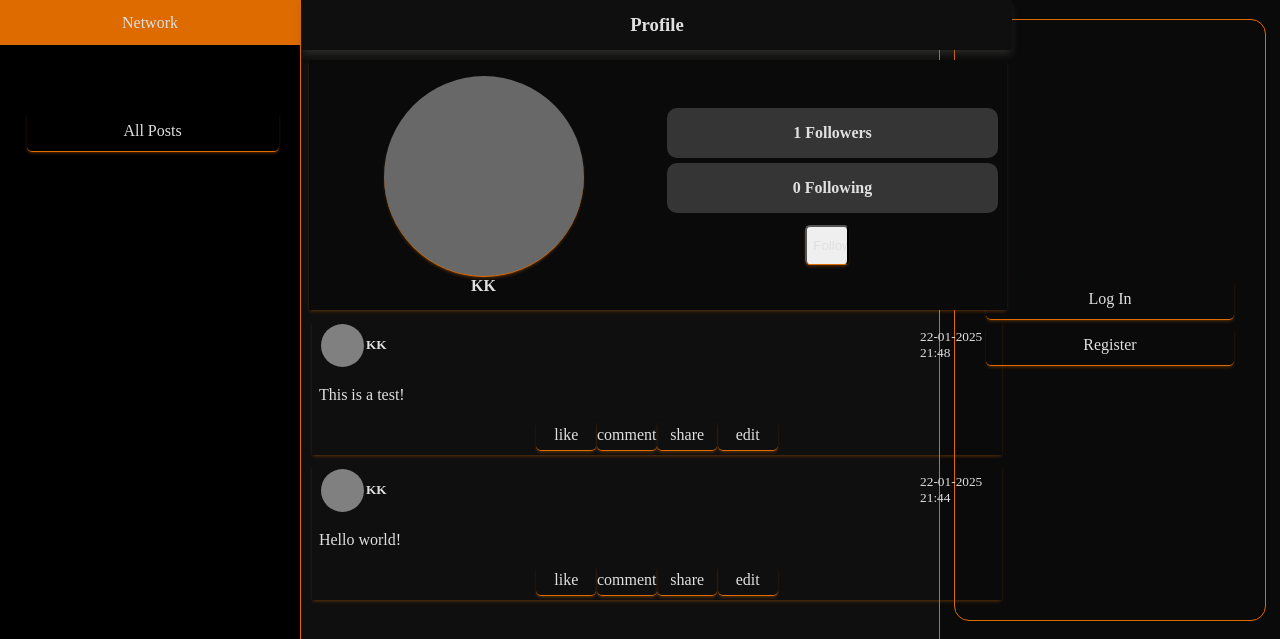
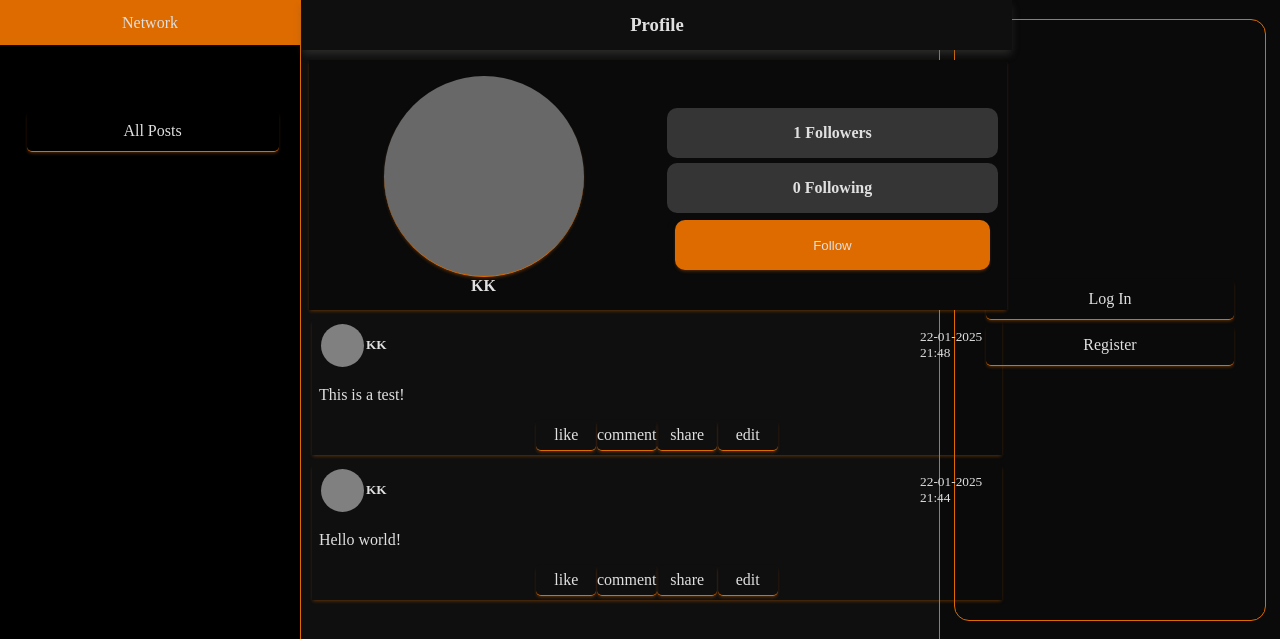
Before and after one commit to KKRamushu/CS50project4, a Django app: page /profile/1 in a window 1280 px wide. Shown: the top 639 px of the page. Run offline with Django 3.2, Linux system fonts and the light colour scheme; data comes from the database, SQL or seed files in the repository; both versions use the stored data as it was after the commit; some libraries are stand-ins or nearby versions.

Commit message:
follow completed

```diff
--- a/network/static/network/styles.css
+++ b/network/static/network/styles.css
@@ -339,7 +339,7 @@ body{
   flex-direction: column;
 }
 
-.followers-div, .following-div, .follow{
+.followers-div, .following-div, .follow-form, .follow, .unfollow{
   width: 95%;
   height: 50px;
   display: flex;
@@ -351,9 +351,24 @@ body{
   border: var(--text-color);
 }
 
+.follow-form{
+  background-color: var(--background-color);
+}
+
 .follow{
   width: 95%;
-  background-color: var(--background-color);
+  background-color: var(--background-color-lite);
+  color: var(--brand-color);
+}
+.follow:hover{
+  color: var(--text-color);
+}
+.unfollow{
+  width: 95%;
+  background-color: var(--brand-color);
+}
+.unfollow:hover{
+  color: var(--text-color);
 }
 
 /*post*/
--- a/network/templates/network/profile.html
+++ b/network/templates/network/profile.html
@@ -19,15 +19,18 @@
       <div class="following-div">
         <h4>{{following}} Following</h4>
       </div>
-      <div class="follow">
-        <form action="{% url 'follow' %}" method="post">
+      {% if posterName.id != user.id  %}
+        <form action="{% url 'follow' %}" method="post" class="follow-form">
           {%csrf_token%}
-          <input type="hidden" name="follower" value="{{user.id}}">
           <input type="hidden" name="following" value="{{posterName.id}}">
-          <input type="submit" value="Follow" class="nav-item action">
+          {%if isFollowing%}
+            <input type="submit" value="Unfollow" class="action nav-item follow">
+          {% else %}
+            <input type="submit" value="Follow" class="action nav-item unfollow">
+          {% endif %}
         </form>
+      {% endif %}
 
-      </div>
     </div>
   </div>
 
--- a/network/views.py
+++ b/network/views.py
@@ -19,10 +19,14 @@ def viewProfile(request,poster):
     followers = len(Follow.objects.filter(following=poster))
     following = len(Follow.objects.filter(follower=poster))
     posterName = User.objects.get(id=poster)
+    if (request.user.is_authenticated):
+        isFollowing = Follow.objects.filter(follower=request.user, following=posterName).exists()
+    else:
+        isFollowing = False
     sortedPosts = sorted(allPosts, key=lambda allPosts: allPosts.timestamp, reverse=True)
 
     return render(request, "network/profile.html",{"userPosts":sortedPosts, "followers": followers, "following": following,
-                                                   "posterName":posterName })
+                                                   "posterName":posterName, "isFollowing": isFollowing })
 
 def login_view(request):
     if request.method == "POST":
@@ -92,11 +96,15 @@ def post(request):
 
 def follow(request):
     if request.method == 'POST':
-        follower = User.objects.get(id=request.POST['follower'])
+        follower = request.user
         following = User.objects.get(id=request.POST['following'])
-        follow = Follow(
-            follower = follower,
-            following = following
-        )
-        follow.save()
+        followerExist = Follow.objects.filter(follower=follower,following=following)
+        if followerExist.exists():
+            followerExist.delete()
+        else:
+            follow = Follow(
+                follower = follower,
+                following = following
+            )
+            follow.save()
         return viewProfile(request,following.id)
```
Also changed, not shown: db.sqlite3.
